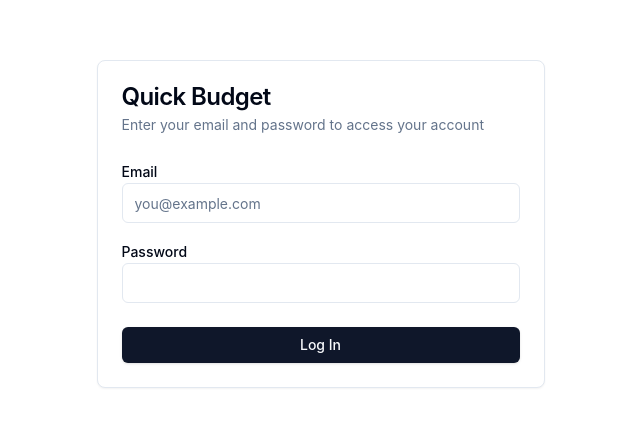
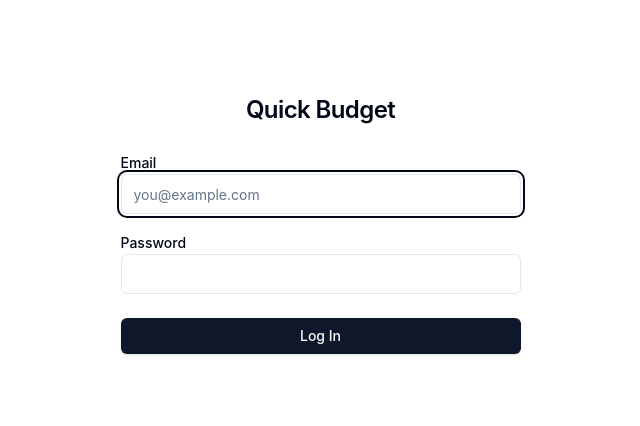
Before and after one commit to tucared/quick-budget, a Next.js app: page /login in a window 1280 px wide. Shown: the part 176-602 px from the top of the page, without its empty margins (312-952 px from the left). Built offline with nearby package versions, Linux system fonts and the light colour scheme.

Commit message:
ux: simplify login page with autofocus and minimal styling

```diff
--- a/src/app/login/page.tsx
+++ b/src/app/login/page.tsx
@@ -9,7 +9,6 @@ import { Label } from "@/components/ui/label"
 import {
   Card,
   CardContent,
-  CardDescription,
   CardFooter,
   CardHeader,
   CardTitle,
@@ -51,12 +50,9 @@ export default function LoginPage() {
 
   return (
     <div className="flex min-h-screen items-center justify-center p-4">
-      <Card className="w-full max-w-md">
-        <CardHeader>
-          <CardTitle>Quick Budget</CardTitle>
-          <CardDescription>
-            Enter your email and password to access your account
-          </CardDescription>
+      <Card className="w-full max-w-md border-0 shadow-none">
+        <CardHeader className="text-center">
+          <CardTitle className="text-2xl">Quick Budget</CardTitle>
         </CardHeader>
         <form onSubmit={handleLogin}>
           <CardContent className="space-y-4">
@@ -75,6 +71,7 @@ export default function LoginPage() {
                 onChange={(e) => setEmail(e.target.value)}
                 required
                 autoComplete="email"
+                autoFocus
               />
             </div>
             <div className="space-y-2">
```
